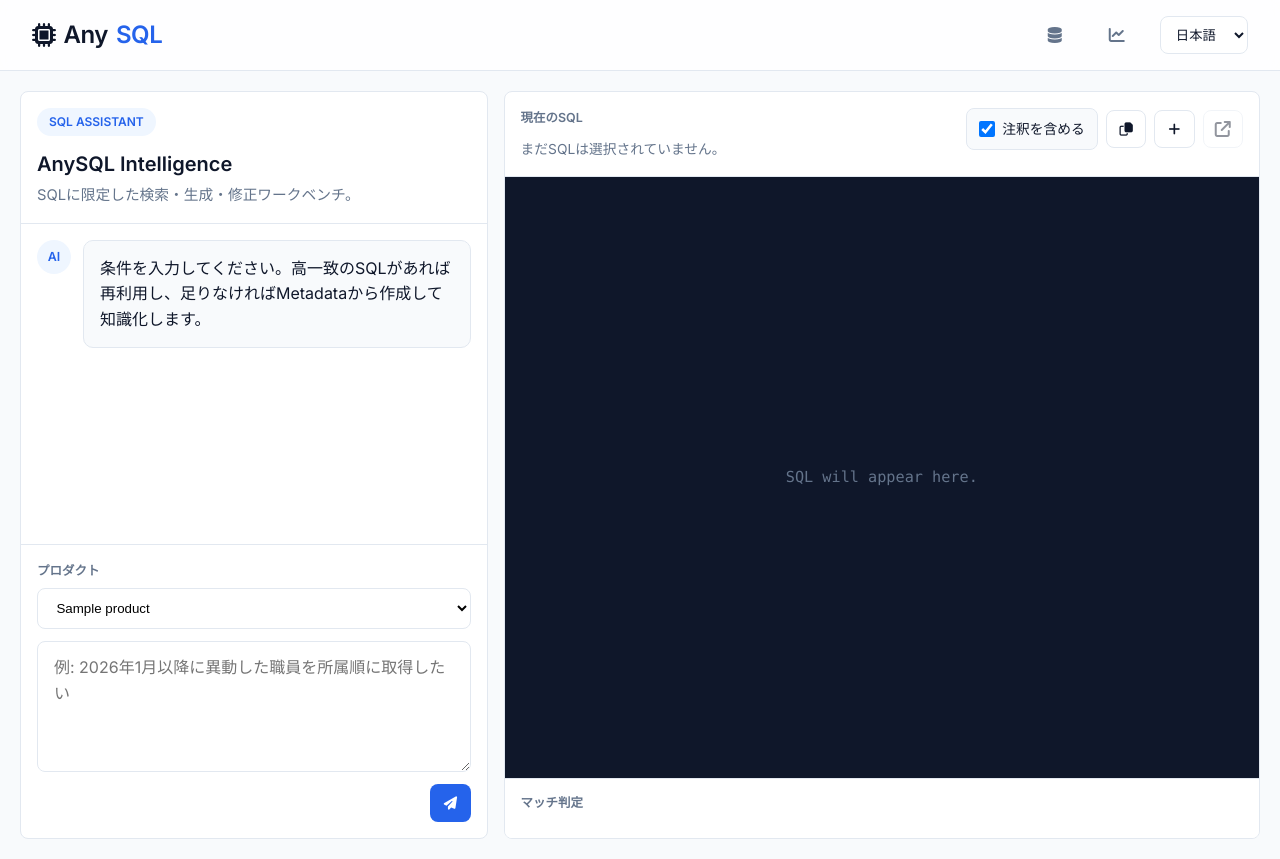
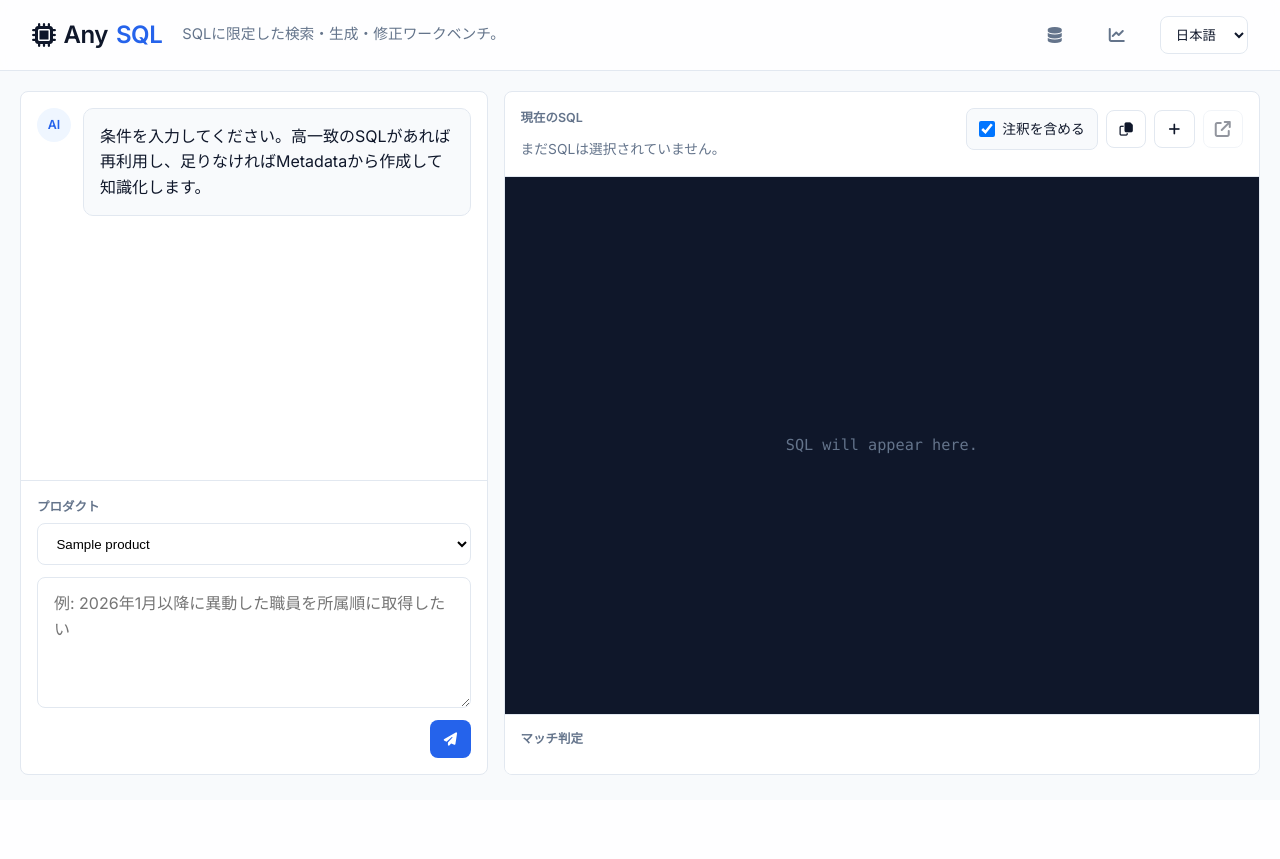
Before and after one commit to sunshaoxuan/anysql, a FastAPI app: template anysql/web/templates/index.html in a window 1280 px wide. After the commit the page ends 775 px from the top, so only its background shows below. Run offline with FastAPI, Linux system fonts and the light colour scheme; the template is opened without the code that fills it: most values are stand-ins (such as "Sample title", 1, 10 or a date in 2020); parts of the project's set-up code (start-up, migrations or seed data) failed here and were passed over; some libraries are stand-ins or nearby versions.

Commit message:
Simplify assistant header layout

```diff
--- a/anysql/web/static/css/index.css
+++ b/anysql/web/static/css/index.css
@@ -54,6 +54,16 @@ body {
     display: flex;
     justify-content: space-between;
     align-items: center;
+}
+
+.header-tagline {
+    flex: 1;
+    margin-left: 1.25rem;
+    color: var(--text-sub);
+    font-size: 0.92rem;
+    white-space: nowrap;
+    overflow: hidden;
+    text-overflow: ellipsis;
 }
 
 .icon-nav,
@@ -222,27 +232,9 @@ body {
 
 .assistant-panel {
     display: grid;
-    grid-template-rows: auto minmax(320px, 1fr) auto;
+    grid-template-rows: minmax(320px, 1fr) auto;
     overflow: hidden;
     min-width: 0;
-}
-
-.assistant-head {
-    display: flex;
-    flex-direction: column;
-    gap: 1rem;
-    padding: 1rem;
-    border-bottom: 1px solid var(--border);
-}
-
-.assistant-head h1 {
-    font-size: 1.25rem;
-    margin: 0.75rem 0 0.25rem;
-}
-
-.assistant-head p {
-    color: var(--text-sub);
-    font-size: 0.92rem;
 }
 
 .product-select {
--- a/anysql/web/templates/index.html
+++ b/anysql/web/templates/index.html
@@ -4,14 +4,6 @@
 <div class="workbench-container">
     <div class="assistant-shell">
         <section class="assistant-panel">
-            <div class="assistant-head">
-                <div>
-                    <div class="badge badge-blue">SQL Assistant</div>
-                    <h1>AnySQL Intelligence</h1>
-                    <p data-i18n="homeLead">SQLに限定した検索・生成・修正ワークベンチ。</p>
-                </div>
-            </div>
-
             <div id="chatLog" class="chat-log">
                 <div class="chat-message assistant">
                     <div class="avatar">AI</div>
--- a/anysql/web/templates/layout.html
+++ b/anysql/web/templates/layout.html
@@ -14,6 +14,7 @@
             <i class="fas fa-microchip"></i>
             Any<span>SQL</span>
         </a>
+        <div class="header-tagline" data-i18n="homeLead">SQLに限定した検索・生成・修正ワークベンチ。</div>
         <div style="display: flex; gap: 1.5rem; align-items: center;">
             <a href="/products" class="icon-nav" title="プロダクト管理"><i class="fas fa-database"></i></a>
             <a href="/analysis" class="icon-nav" title="分析ダッシュボード"><i class="fas fa-chart-line"></i></a>
```
